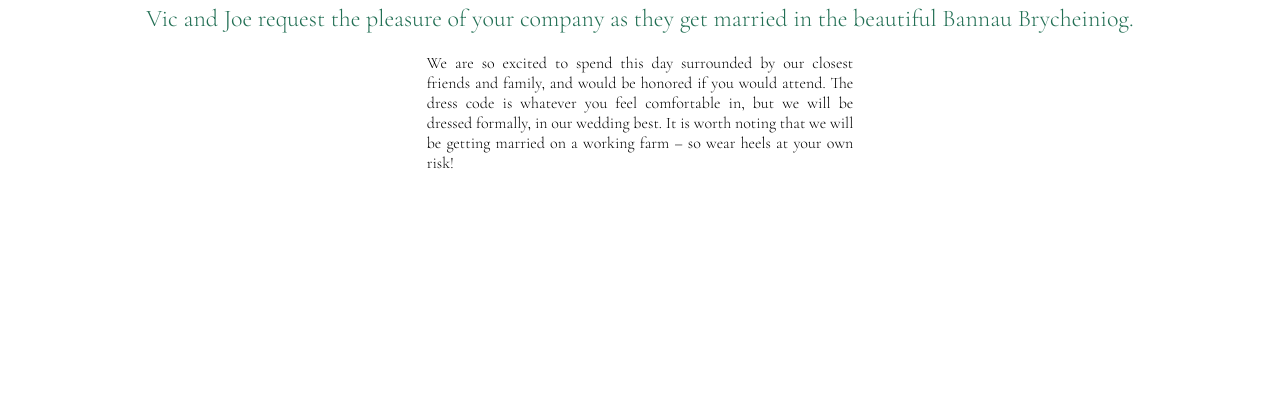
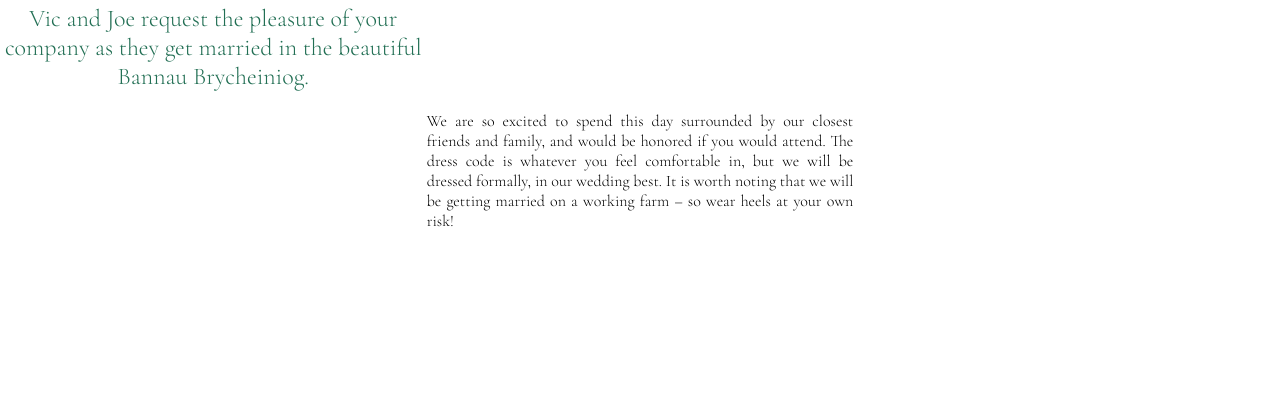
Before and after one commit to jlc11253/jlc11253.github.io, a plain HTML site: page index.html in a window 1280 px wide. Shown: the part 405-800 px from the top of the page. Drawn offline with nearby package versions, Linux system fonts and the light colour scheme.

Commit message:
Update styles.css

```diff
--- a/styles.css
+++ b/styles.css
@@ -15,6 +15,7 @@ header {
 header h2 {
     font-weight: 300; /* H2 style weight */
     color: #226f54; /* green color */
+    width: 33.33%; /* 1/3 of the width of the page */
 }
 
 header img {
```
